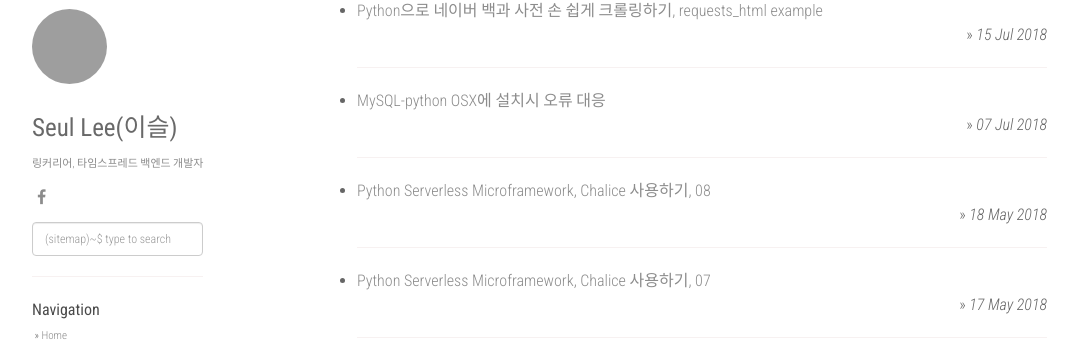
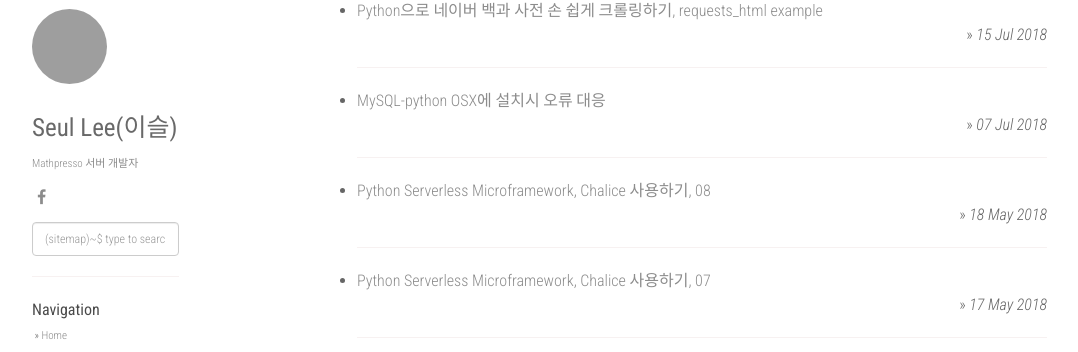
Before and after one commit to lee-seul/lee-seul.github.com, a Jekyll site: the page built from index.html, in a window 1280 px wide. Shown: the part 91-443 px from the top of the page, without its empty margins (53-1131 px from the left). Built offline with Jekyll 4.4.1, drawn with Linux system fonts in a browser that asks for light colours; nearby versions of some CDN libraries; the list of posts is cut into pages by our own code; grey boxes are pictures that could not be loaded.

Commit message:
프포필 수정

```diff
--- a/_config.yml
+++ b/_config.yml
@@ -2,7 +2,7 @@
 description: 공부 내용 정리
 author: Seul Lee(이슬)
 github: https://github.com/lee-seul
-about: 링커리어, 타임스프레드 백엔드 개발자
+about: Mathpresso 서버 개발자
 disqus_shortname: developer-seul
 #google_analytics: UA-XXXXXXXX-Y
 
```
